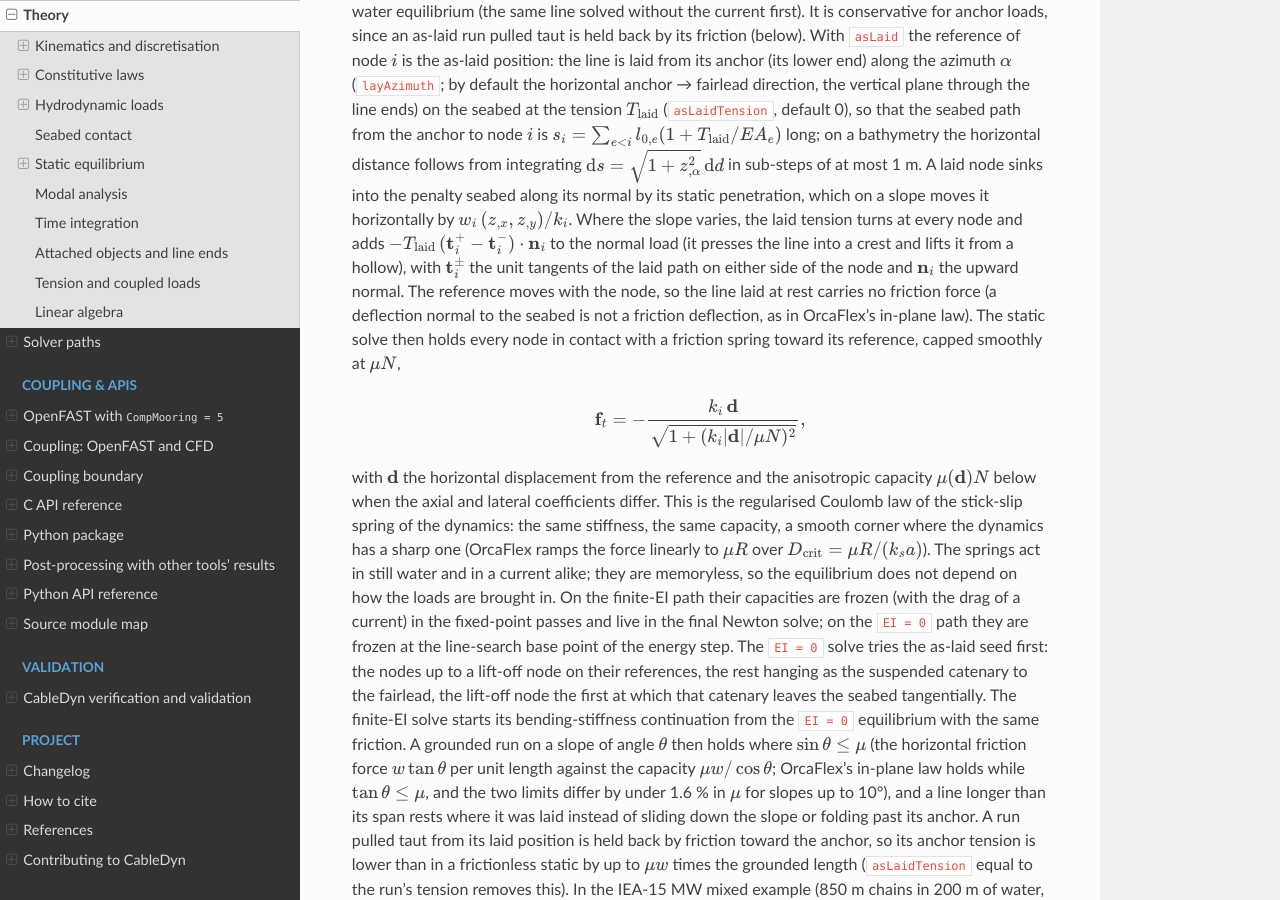
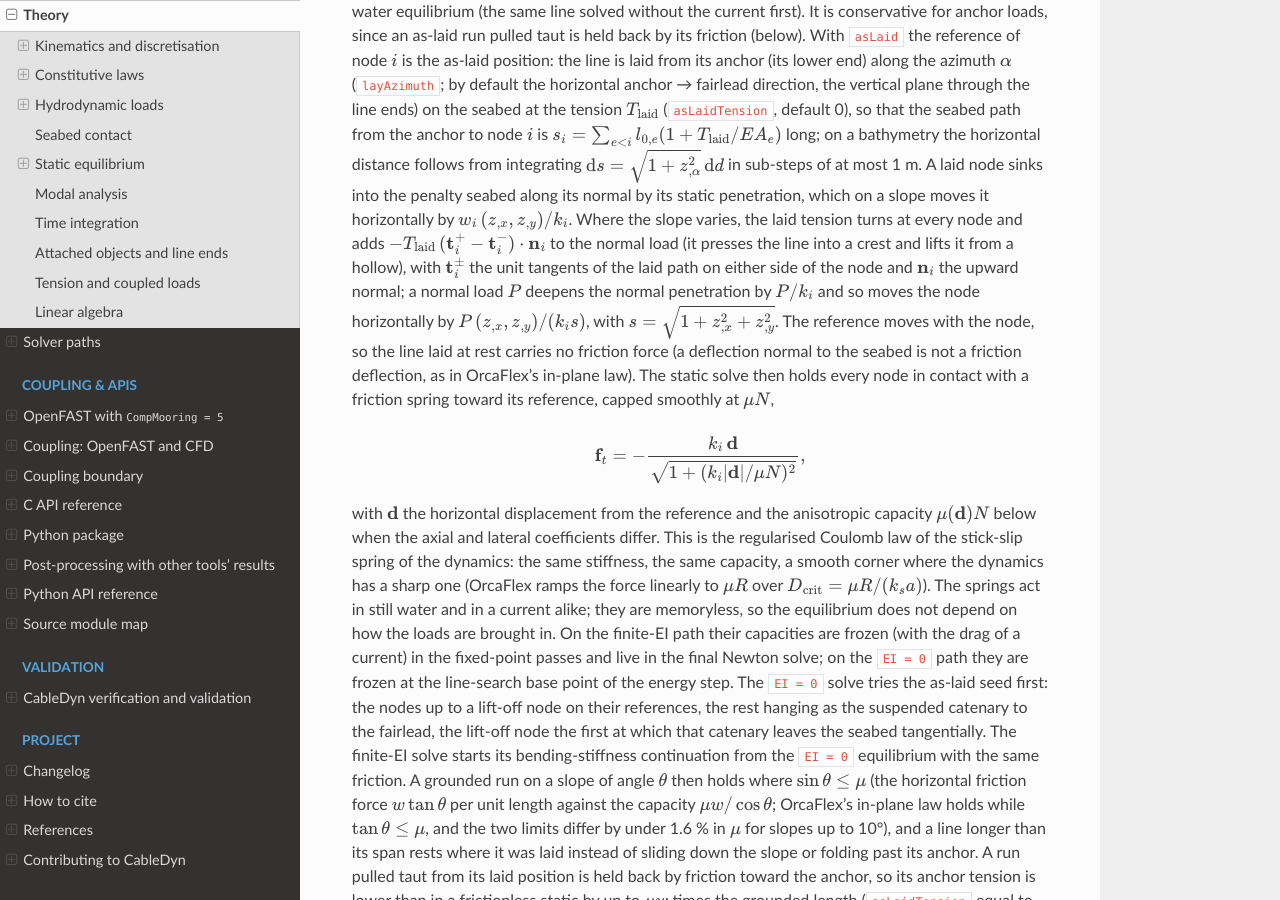
Before and after one commit to SMI-Lab-Inha/CableDyn, a Sphinx documentation site: the page built from doc/theory.rst, in a window 1280 px wide and 900 px high, scrolled down 14209 px. Built offline with Sphinx 7.4.7 and the Read the Docs theme 3.1.0, drawn with Linux system fonts in a browser that asks for light colours.

Commit message:
fix(statics): surface metric in the laid-tension sink
The laid tension's normal load P deepens a node's normal penetration by
P/k, which moves it horizontally by (P/k) grad(z)/s with
s = sqrt(1 + |grad z|^2); the sink, the factor of the gradient (w/k for
the weight), therefore gains P/(k s), not P/k. The correction now
carries the 1/s factor, taken from the node's own normal, and the unit
test and the theory page state it.

Signed-off-by: Jae Hoon Seo <jaehoon.seo@inha.ac.kr>

```diff
--- a/doc/theory.rst
+++ b/doc/theory.rst
@@ -790,7 +790,9 @@ laid tension turns at every node and adds
 :math:`-T_\text{laid}\,(\mathbf{t}_{i}^{+} - \mathbf{t}_{i}^{-})\cdot\mathbf{n}_i` to the
 normal load (it presses the line into a crest and lifts it from a hollow), with
 :math:`\mathbf{t}_{i}^{\pm}` the unit tangents of the laid path on either side of the node and
-:math:`\mathbf{n}_i` the upward normal. The reference moves with the node,
+:math:`\mathbf{n}_i` the upward normal; a normal load :math:`P` deepens the normal penetration by
+:math:`P/k_i` and so moves the node horizontally by :math:`P\,(z_{,x}, z_{,y})/(k_i s)`, with
+:math:`s = \sqrt{1 + z_{,x}^2 + z_{,y}^2}`. The reference moves with the node,
 so the line laid at rest carries no friction force (a deflection normal to the seabed is not a
 friction deflection, as in OrcaFlex's in-plane law). The static solve then holds every node in
 contact with a friction spring toward its reference, capped smoothly at :math:`\mu N`,
```
Also changed, not shown: 2 other files.
